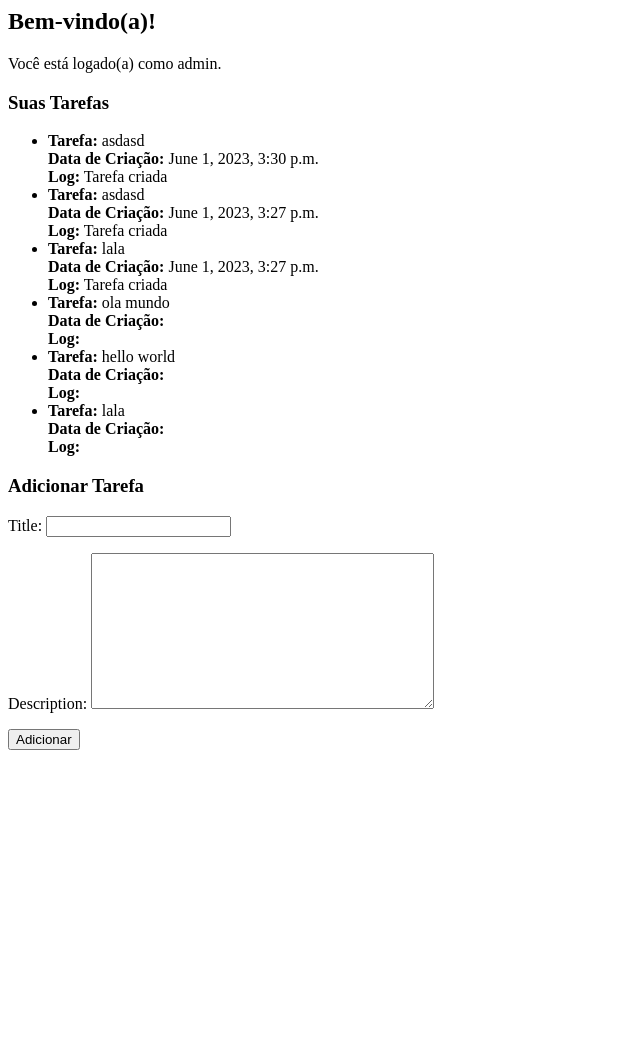
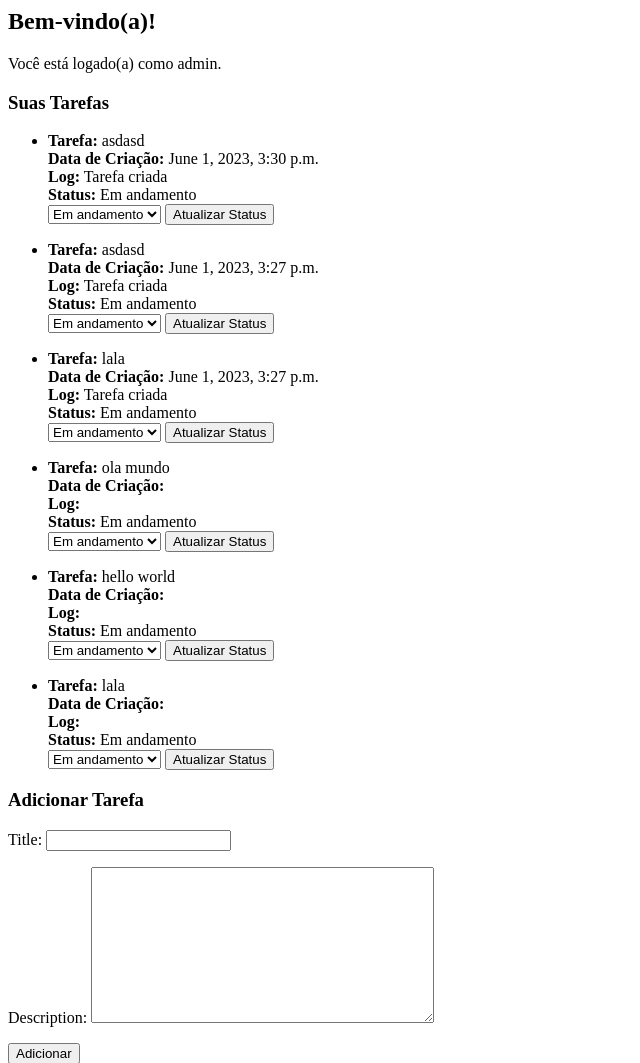
Before and after one commit to LucasRamosLobo/desafio-educat, a Django app: page /list/ in a window 1280 px wide. Shown: the top 1063 px of the page, without its empty margins (0-640 px from the left). Before the commit the page ends 750 px from the top, so only its background shows below. Run offline with Django 3.2, Linux system fonts and the light colour scheme; a user stored in the database is signed in; data comes from the database, SQL or seed files in the repository; both versions use the stored data as it was after the commit.

Commit message:
cria log para mostrar e botao para atualizar estado da task

```diff
--- a/todolist/list/models.py
+++ b/todolist/list/models.py
@@ -2,8 +2,14 @@ from django.db import models
 from django.contrib.auth.models import User
 
 class Task(models.Model):
+    STATUS_CHOICES = (
+        ('IN_PROGRESS', 'Em andamento'),
+        ('COMPLETED', 'Concluída'),
+    )
+
     title = models.CharField(max_length=100)
     description = models.TextField()
+    status = models.CharField(max_length=20, choices=STATUS_CHOICES, default='IN_PROGRESS')
     user = models.ForeignKey(User, on_delete=models.CASCADE)
 
     def __str__(self):
--- a/todolist/list/templates/home.html
+++ b/todolist/list/templates/home.html
@@ -8,7 +8,16 @@
       <li>
         <strong>Tarefa:</strong> {{ task.description }}<br>
         <strong>Data de Criação:</strong> {{ task.tasklog.created_at }}<br>
-        <strong>Log:</strong> {{ task.tasklog.message }}
+        <strong>Log:</strong> {{ task.tasklog.message }}<br>
+        <strong>Status:</strong> {{ task.get_status_display }}<br>
+        <form method="POST" action="{% url 'list:update_status' task.id %}">
+          {% csrf_token %}
+          <select name="status">
+            <option value="IN_PROGRESS" {% if task.status == 'IN_PROGRESS' %}selected{% endif %}>Em andamento</option>
+            <option value="COMPLETED" {% if task.status == 'COMPLETED' %}selected{% endif %}>Concluída</option>
+          </select>
+          <button type="submit">Atualizar Status</button>
+        </form>
       </li>
     {% empty %}
       <li>Nenhuma tarefa encontrada.</li>
--- a/todolist/list/urls.py
+++ b/todolist/list/urls.py
@@ -8,4 +8,5 @@ urlpatterns = [
     path('accounts/', include('allauth.urls')),
     path('login/', views.login_view, name='login'),
     path('register/', views.register_view, name='register'),
+    path('update_status/<int:task_id>/', views.update_status_view, name='update_status'),
 ]
--- a/todolist/list/views.py
+++ b/todolist/list/views.py
@@ -1,10 +1,30 @@
-from django.shortcuts import render, redirect
+from django.shortcuts import render, redirect, get_object_or_404
 from django.contrib.auth import authenticate, login
 from django.contrib.auth.decorators import login_required
 from allauth.account.forms import SignupForm
 from allauth.account.views import SignupView
 from .forms import TaskForm
 from .models import Task, TaskLog
+
+def update_status_view(request, task_id):
+    task = get_object_or_404(Task, id=task_id)
+
+    # Atualize o status da tarefa como necessário
+    task.status = 'concluida'  # Altere para o status desejado
+    task.save()
+
+    # Verifique se já existe um registro de log para a tarefa
+    task_log = TaskLog.objects.filter(task=task).first()
+
+    if task_log:
+        # Atualize o registro de log existente
+        task_log.message = 'Status atualizado'
+        task_log.save()
+    else:
+        # Crie um novo registro de log
+        TaskLog.objects.create(task=task, message='Status atualizado')
+
+    return redirect('list:home')
 
 class CustomSignupView(SignupView):
     form_class = SignupForm
@@ -55,7 +75,7 @@ def register_view(request):
         form = SignupForm(request.POST)
         if form.is_valid():
             try:
-                form.save(request=request)  # Corrigido: passando o argumento request
+                form.save(request=request)
                 print('Usuário registrado com sucesso.')
                 return redirect('/list/')  # Redireciona para a página de sucesso após o registro
             except Exception as e:
```
Also changed, not shown: todolist/db.sqlite3, todolist/list/migrations/0004_alter_tasklog_task.py (added), todolist/list/migrations/0005_task_status.py (added), todolist/list/migrations/0006_alter_task_status.py (added).
